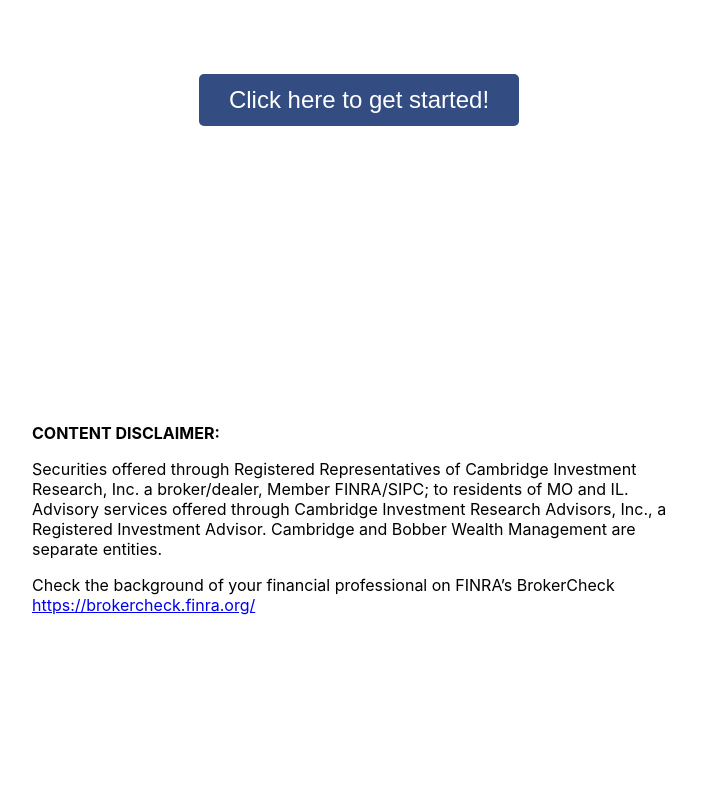
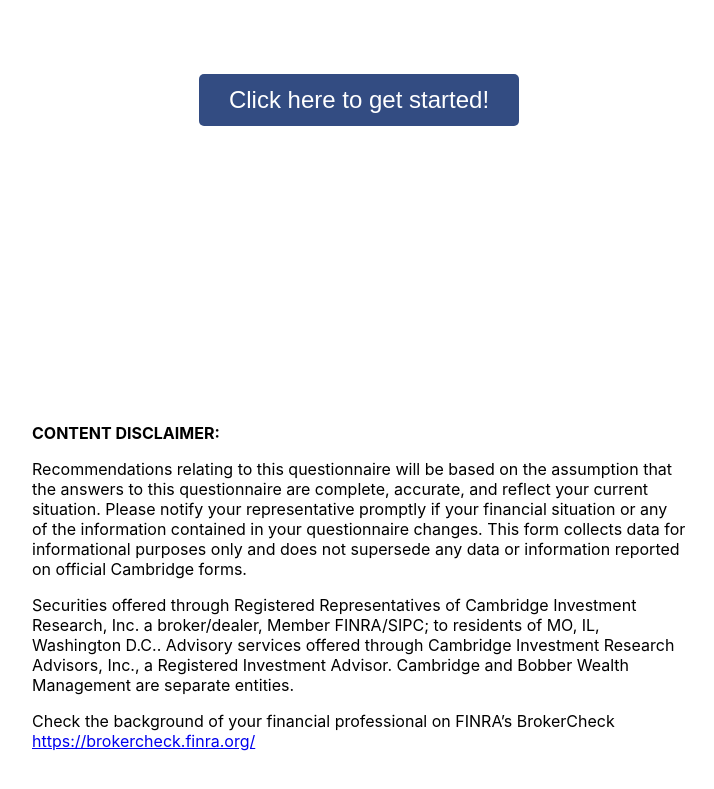
Before and after one commit to JakeLaCombe/survey, a React (Create React App) app: page / in a window 1280 px wide. Shown: the part 329-1118 px from the top of the page, without its empty margins (281-995 px from the left). Before the commit the page ends 1008 px from the top, so only its background shows below. Built offline with nearby package versions, Linux system fonts and the light colour scheme.

Commit message:
Fix Disclaimer and adjust favicon

```diff
--- a/package.json
+++ b/package.json
@@ -1,7 +1,7 @@
 {
   "name": "survey",
   "version": "0.1.0",
-  "homepage": "https://jakelacombe.github.io/",
+  "homepage": "https://tsp.expert/",
   "private": true,
   "dependencies": {
     "@testing-library/jest-dom": "^4.2.4",
--- a/src/App.js
+++ b/src/App.js
@@ -60,20 +60,21 @@ function App() {
           <p>
             <strong>CONTENT DISCLAIMER:</strong>
           </p>
-          {currentPage === States.LANDING_PAGE && <p>
-            Securities offered through Registered Representatives of Cambridge
-            Investment Research, Inc. a broker/dealer, Member FINRA/SIPC; to
-            residents of MO and IL. Advisory services offered through Cambridge
-            Investment Research Advisors, Inc., a Registered Investment Advisor.
-            Cambridge and Bobber Wealth Management are separate entities.
-          </p>}
-          {currentPage === States.RESULTS && <p>
-            The model advertised herein is not designed based on the individual
-            needs of any one specific client or investor. In other words, it is
-            not a customized strategy designed on the specific financial
-            circumstances of the client. Please consult a financial
-            professional for individualized advice.
-          </p>}
+          <p>
+            Recommendations relating to this questionnaire will be based on the assumption
+            that the answers to this questionnaire are complete, accurate, and reflect your
+            current situation.  Please notify your representative promptly if your financial
+            situation or any of the information contained in your questionnaire changes.
+            This form collects data for informational purposes only and does not
+            supersede any data or information reported on official Cambridge forms.
+          </p>
+          <p>
+            Securities offered through Registered Representatives of Cambridge Investment
+            Research, Inc. a broker/dealer, Member FINRA/SIPC; to residents of MO, IL,
+            Washington D.C.. Advisory services offered through Cambridge Investment
+            Research Advisors, Inc., a Registered Investment Advisor. Cambridge
+            and Bobber Wealth Management are separate entities.
+          </p>
           <p>
             Check the background of your financial professional on FINRA’s
             BrokerCheck{" "}
```
Also changed, not shown: public/manifest.json, 1 other file (tests, documents, lock files or other folders).
